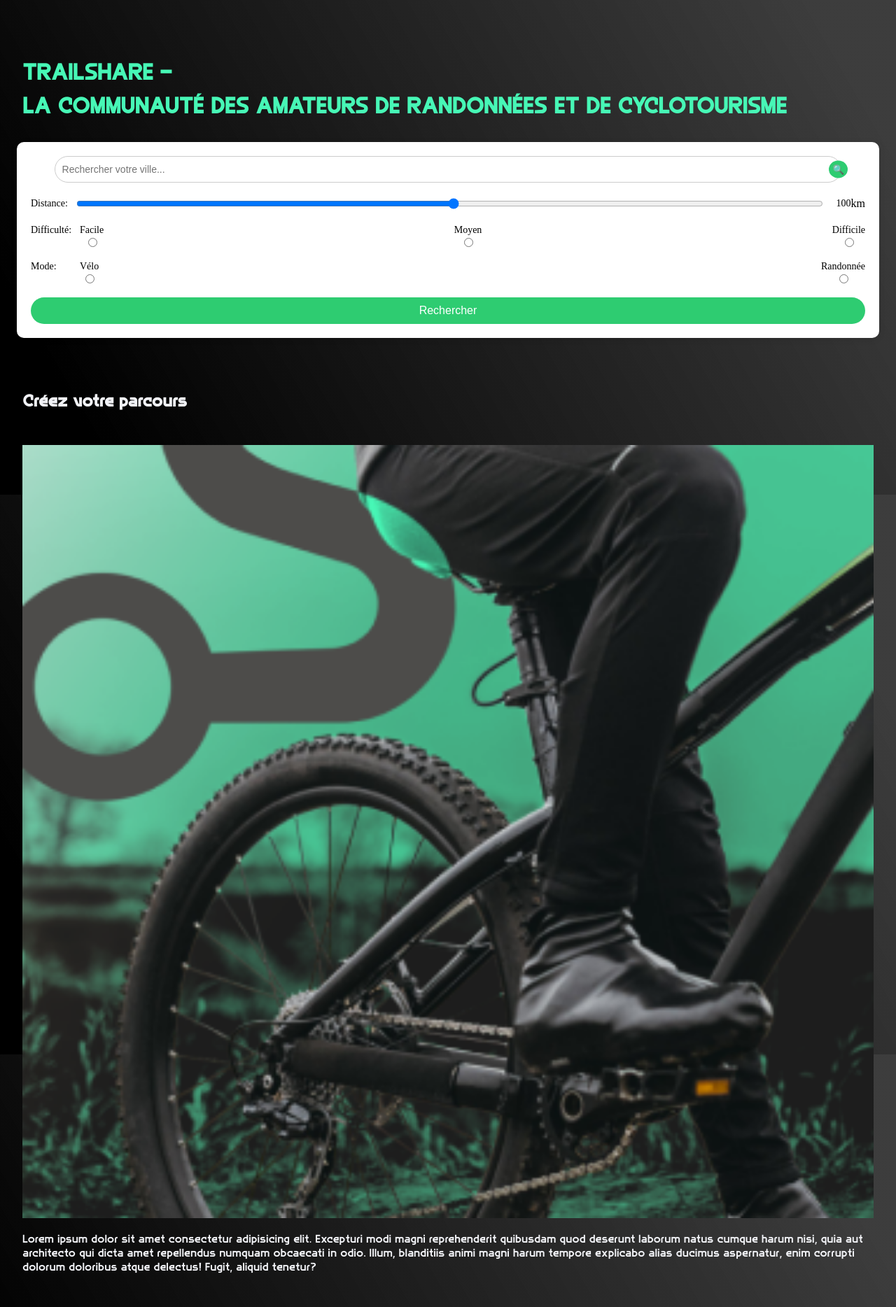
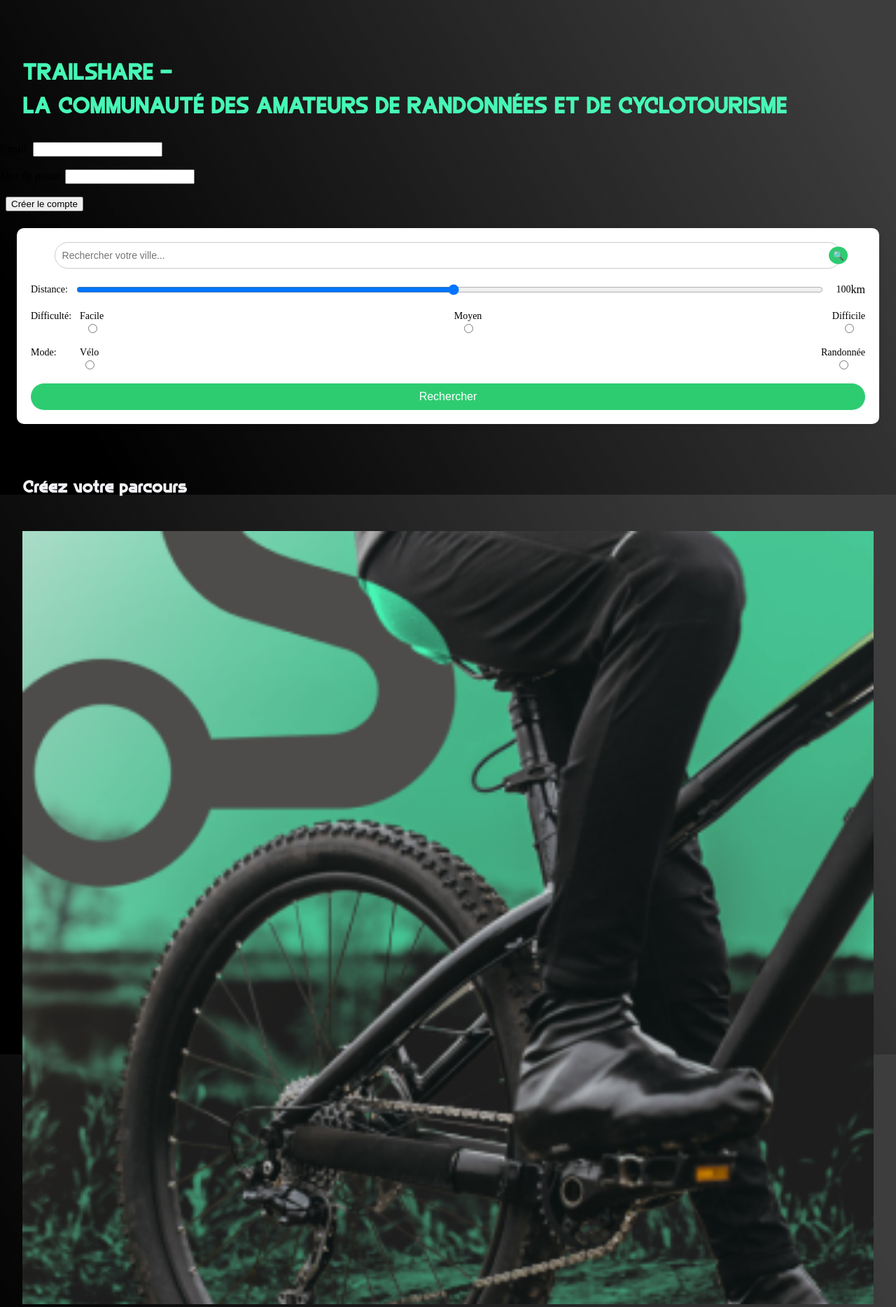
Before and after one commit to doko972/Tray-map, a PHP site: page / in a window 1280 px wide. Shown: the part 93-1961 px from the top of the page at 70% size. Run offline with PHP 8.4, Linux system fonts and the light colour scheme.

Commit message:
registration ok

```diff
--- a/app/css/styles.css
+++ b/app/css/styles.css
@@ -22,7 +22,7 @@ body {
   --white: #f1f2f6;
   --black: #1d1d1d;
   --blue: #aeb8fe;
-  --grey: #DEDEDE;
+  --grey: #dedede;
   --darkGrey: #837f7fb9;
   --gradient: rgba(67, 69, 77, 0.521);
   font-size: 16px;
@@ -178,7 +178,6 @@ body {
   grid-template-rows: 30% 30% 30%;
   padding: 2rem;
   margin-bottom: 0;
-
 }
 
 .footer-txt {
@@ -239,9 +238,9 @@ body {
   color: var(--black);
   font-family: "Broaek - Thin";
 }
-.trail-card-ttl{
+.trail-card-ttl {
   font-size: 1.5rem;
-  font-family:"Broaek - Thin" ;
+  font-family: "Broaek - Thin";
 }
 .trail-info {
   display: grid;
@@ -257,7 +256,7 @@ body {
   padding: 20px;
   border-radius: 10px;
   box-shadow: 0 2px 10px rgba(0, 0, 0, 0.1);
- margin: 1.5rem;
+  margin: 1.5rem;
 }
 .search-input {
   position: relative;
@@ -302,22 +301,26 @@ body {
   width: 30px;
   text-align: right;
 }
-.difficulty, .mode {
+.difficulty,
+.mode {
   margin-bottom: 20px;
   display: flex;
   align-items: flex-start;
 }
-.difficulty p, .mode p {
+.difficulty p,
+.mode p {
   margin: 0;
   font-size: 14px;
   width: 70px;
 }
-.difficulty-options, .mode-options {
+.difficulty-options,
+.mode-options {
   display: flex;
   justify-content: space-between;
   flex-grow: 1;
 }
-.difficulty-options label, .mode-options label {
+.difficulty-options label,
+.mode-options label {
   display: flex;
   flex-direction: column;
   align-items: center;
--- a/app/index.php
+++ b/app/index.php
@@ -1,7 +1,29 @@
 <?php
 session_start();
+
+
 include 'includes/_database.php';
+include 'includes/_config.php';
+include 'includes/_functions.php';
 
+generateToken();
+
+if ($_SERVER['REQUEST_METHOD'] === 'POST') {
+    $email = $_POST['email'];
+    $password = $_POST['password'];
+
+    $hashedPassword = password_hash($password, PASSWORD_DEFAULT);
+
+
+    $query = $dbCo->prepare("INSERT INTO person (email, password, create_date, id_role) VALUES (:email, :password, NOW(), 1)");
+    $isQueryOk = $query->execute(['email' => $email, 'password' => $hashedPassword]);
+
+    if ($isQueryOk) {
+        echo "Compte créé avec succès !";
+    } else {
+        echo "Erreur lors de la création du compte.";
+    }
+}
 ?>
 <!DOCTYPE html>
 <html lang="fr">
@@ -47,7 +69,14 @@ include 'includes/_database.php';
         <section>
             <h1 class="main-ttl">trailshare - <br> la communauté des amateurs de randonnées et de cyclotourisme</h1>
         </section>
-        <!--Create select route-->
+        <form action="" method="post">
+    <label for="email">Email:</label>
+    <input type="email" id="email" name="email" required><br><br>
+    <label for="password">Mot de passe:</label>
+    <input type="password" id="password" name="password" required><br><br>
+
+    <button type="submit">Créer le compte</button>
+</form>
         <form class="search-form">
             <div class="search-input">
                 <input type="text" placeholder="Rechercher votre ville...">
@@ -56,8 +85,7 @@ include 'includes/_database.php';
 
             <div class="range-choice">
                 <label for="distance">Distance:</label>
-            <input type="range" id="distance" min="1" max="100"
-                oninput="this.nextElementSibling.value = this.value">
+                <input type="range" id="distance" min="1" max="100" oninput="this.nextElementSibling.value = this.value">
                 <output>100</output> km
             </div>
 
```
Lines whose indentation alone changed are shown as unchanged.
